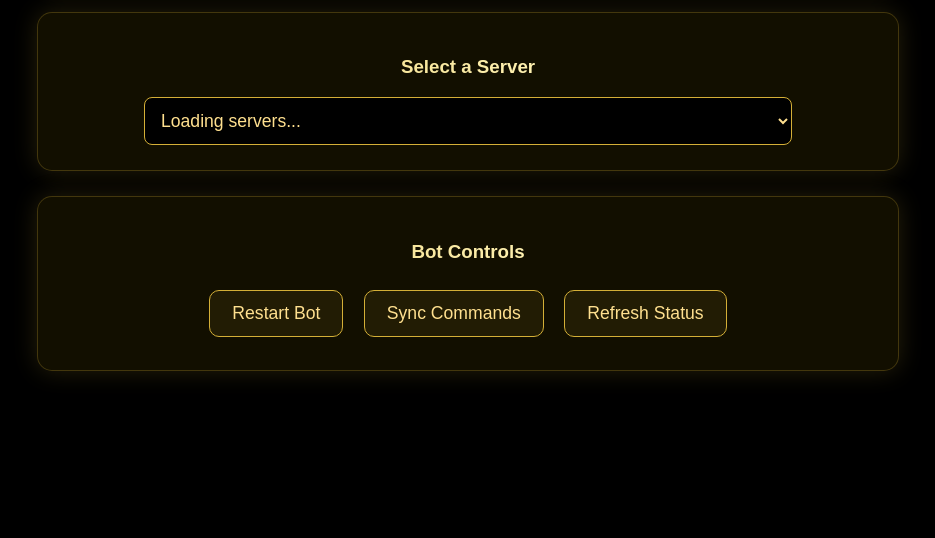
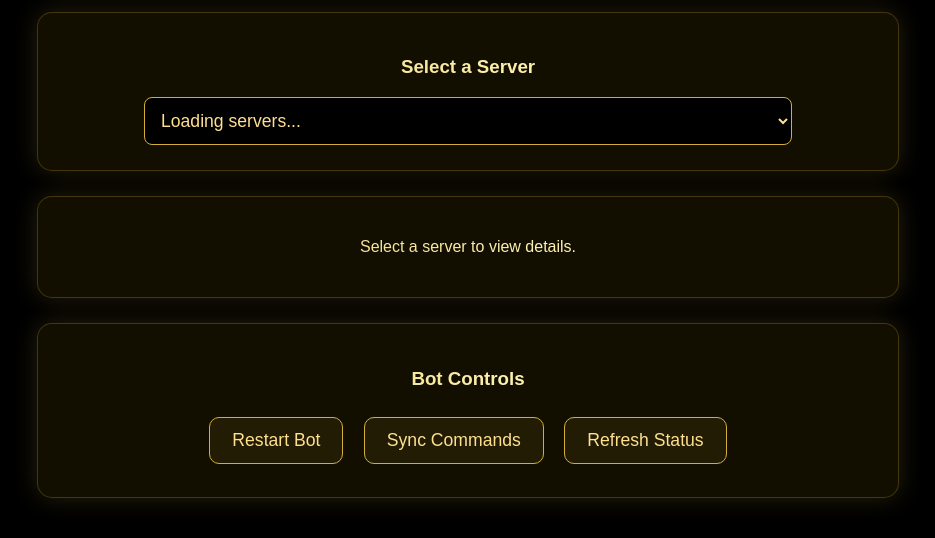
Before and after one commit to CaptainN290/Nexus-02, a Flask app: page /dashboard in a window 1280 px wide; the page is wider, and only the part inside the window is pictured. Shown: the part 386-924 px from the top of that part, without its empty margins (172-1107 px from the left). Before the commit the page ends 762 px from the top of that part, so only its background shows below. Run offline with Flask 3, Linux system fonts and the light colour scheme.

Commit message:
Update dashboard.html

```diff
--- a/templates/dashboard.html
+++ b/templates/dashboard.html
@@ -35,6 +35,11 @@
         </select>
     </div>
 
+    <!-- GUILD INFO -->
+    <div id="guild-info-box" class="dashboard-card">
+        <p class="gold-animate">Select a server to view details.</p>
+    </div>
+
     <!-- CONTROL PANEL -->
     <div id="control-panel" class="dashboard-card">
         <h3 class="gold-animate">Bot Controls</h3>
@@ -46,5 +51,7 @@
 
 </div>
 
+</div>
+
 </body>
 </html>
```
